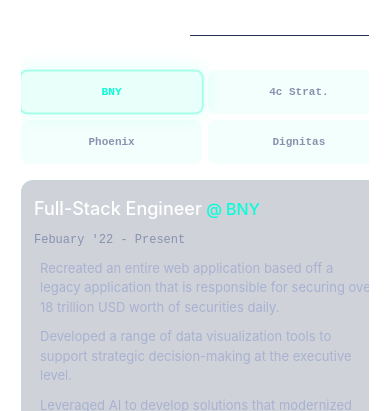
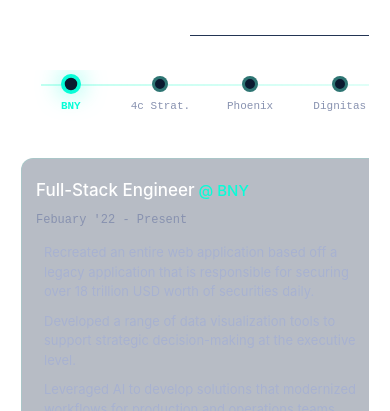
Before and after one commit to MattRayWeinert/MattWeinert, a React (Create React App) app: page / in a window 390 px wide. Shown: the part 1157-1568 px from the top of the page. Built offline with nearby package versions, Linux system fonts and the light colour scheme.

Commit message:
contact form

```diff
--- a/src/components/home/home.css
+++ b/src/components/home/home.css
@@ -4,6 +4,7 @@
     width: 100%;
     max-width: 100%;
     overflow-x: hidden;
+    overflow-y: visible;
 }
 
 .home-wrapper {
@@ -478,7 +479,7 @@
     display: flex;
     -webkit-box-align: center;
     align-items: center;
-    width: 80%;
+    width: 100%;
     height: 42px;
     padding: 0px 20px;
     border-left: 2px solid #233554;
@@ -1151,6 +1152,126 @@
     .carousel-nav-next {
       right: 10px;
     }
+
+    /* Work History Tablet - Horizontal Timeline */
+    .inner {
+      flex-direction: column;
+      gap: 30px;
+      overflow: visible;
+    }
+
+    .tabular {
+      display: flex;
+      flex-direction: row;
+      gap: 0;
+      margin-bottom: 0;
+      padding: 10px 0 20px;
+      background: transparent;
+      border-radius: 0;
+      justify-content: space-between;
+      width: 100%;
+      position: relative;
+      overflow: visible;
+    }
+
+    .tabular::before {
+      content: "";
+      position: absolute;
+      left: 30px;
+      right: 30px;
+      top: 20px;
+      height: 2px;
+      background: linear-gradient(to right, rgba(100, 255, 218, 0.4), rgba(100, 255, 218, 0.2));
+    }
+
+    #tabHeader {
+      display: none;
+    }
+
+    .workButton {
+      display: flex;
+      flex-direction: column;
+      align-items: center;
+      gap: 12px;
+      padding: 0;
+      width: auto;
+      flex: 1;
+      border: none;
+      border-radius: 0;
+      background: transparent;
+      text-align: center;
+      font-size: 13px;
+      font-weight: 500;
+      position: relative;
+      transition: all 0.3s ease;
+      outline: none;
+    }
+
+    .workButton:focus,
+    .workButton:active {
+      background: transparent;
+      outline: none;
+    }
+
+    .workButton::before {
+      content: "";
+      width: 20px;
+      height: 20px;
+      min-width: 20px;
+      border-radius: 50%;
+      background: #0a192f;
+      border: 3px solid rgba(100, 255, 218, 0.4);
+      position: relative;
+      z-index: 1;
+      transition: all 0.3s ease;
+      margin-left: 0;
+      box-sizing: border-box;
+    }
+
+    .workButton[style*="color: rgb(8, 253, 216)"]::before {
+      background: #0a192f;
+      border-color: #08fdd8;
+      border-width: 4px;
+      box-shadow: 0 0 20px rgba(8, 253, 216, 0.6);
+      transform: scale(1.3);
+    }
+
+    .workButton:hover::before {
+      background: #0a192f;
+      border-color: rgba(100, 255, 218, 0.7);
+      border-width: 3.5px;
+      transform: scale(1.15);
+    }
+
+    .workButton[style*="color: rgb(8, 253, 216)"] {
+      color: #08fdd8;
+      font-weight: 600;
+    }
+
+    .workButton:hover {
+      color: #ccd6f6;
+    }
+
+    .buttonText {
+      white-space: nowrap;
+      font-size: 13px;
+    }
+
+    .buttonText-full {
+      display: inline;
+    }
+
+    .buttonText-short {
+      display: none;
+    }
+
+    .jobs {
+      width: 100%;
+      padding: 28px 24px;
+      background: rgba(17, 34, 64, 0.3);
+      border-radius: 12px;
+      border: 1px solid rgba(100, 255, 218, 0.15);
+    }
   }
 
   @media (max-width: 768px) {
@@ -1536,30 +1657,54 @@
       width: 100%;
     }
 
-    /* Work Experience Mobile */
+    /* Work Experience Mobile - Horizontal Timeline */
     .experience {
       padding: 0 5px;
+      overflow: visible;
     }
 
     .section-heading {
-      margin-bottom: 20px;
+      margin-bottom: 24px;
     }
 
     .inner {
       flex-direction: column;
       width: 100%;
       max-width: 100%;
+      gap: 24px;
+      overflow: visible;
+    }
+
+    .tabular {
+      display: flex;
+      flex-direction: row;
       gap: 0;
-    }
-
-    .tabular {
-      display: grid;
-      grid-template-columns: repeat(2, 1fr);
-      gap: 8px;
-      margin-bottom: 16px;
-      padding: 0;
+      margin-bottom: 0;
+      padding: 8px 10px 18px;
       width: 100%;
       max-width: 100%;
+      background: transparent;
+      border-radius: 0;
+      justify-content: space-between;
+      position: relative;
+      overflow-x: auto;
+      overflow-y: visible;
+      scrollbar-width: none;
+      -ms-overflow-style: none;
+    }
+
+    .tabular::-webkit-scrollbar {
+      display: none;
+    }
+
+    .tabular::before {
+      content: "";
+      position: absolute;
+      left: 24px;
+      right: 24px;
+      top: 17px;
+      height: 2px;
+      background: linear-gradient(to right, rgba(100, 255, 218, 0.4), rgba(100, 255, 218, 0.2));
     }
 
     #tabHeader {
@@ -1567,21 +1712,69 @@
     }
 
     .workButton {
+      display: flex;
+      flex-direction: column;
+      align-items: center;
+      gap: 10px;
       white-space: nowrap;
-      padding: 12px 10px;
-      width: 100%;
+      padding: 0;
+      width: auto;
+      flex: 1;
+      min-width: fit-content;
       border: none;
-      border-radius: 10px;
-      background: rgba(100, 255, 218, 0.08);
+      border-radius: 0;
+      background: transparent;
       transition: all 0.3s ease;
-      font-size: 13px;
+      font-size: 12px;
+      font-weight: 500;
+      text-align: center;
+      position: relative;
+      outline: none;
+    }
+
+    .workButton:focus,
+    .workButton:active {
+      background: transparent;
+      outline: none;
+    }
+
+    .workButton::before {
+      content: "";
+      width: 18px;
+      height: 18px;
+      min-width: 18px;
+      border-radius: 50%;
+      background: #0a192f;
+      border: 3px solid rgba(100, 255, 218, 0.4);
+      position: relative;
+      z-index: 1;
+      transition: all 0.3s ease;
+      margin-left: 0;
+      box-sizing: border-box;
+    }
+
+    .workButton[style*="color: rgb(8, 253, 216)"]::before {
+      background: #0a192f;
+      border-color: #08fdd8;
+      border-width: 4px;
+      box-shadow: 0 0 20px rgba(8, 253, 216, 0.6);
+      transform: scale(1.25);
+    }
+
+    .workButton:active::before {
+      background: #0a192f;
+      border-color: rgba(100, 255, 218, 0.7);
+      border-width: 3.5px;
+      transform: scale(1.1);
+    }
+
+    .workButton[style*="color: rgb(8, 253, 216)"] {
+      color: #08fdd8;
       font-weight: 600;
-      text-align: center;
-      border: 2px solid transparent;
     }
 
     .buttonText {
-      font-size: 13px;
+      font-size: 12px;
     }
 
     .buttonText-short {
@@ -1590,23 +1783,16 @@
 
     .buttonText-full {
       display: inline;
-    }
-
-    .workButton[style*="color: rgb(8, 253, 216)"] {
-      background: rgba(100, 255, 218, 0.15);
-      border-color: rgba(100, 255, 218, 0.5);
-      box-shadow: 0 0 20px rgba(8, 253, 216, 0.15);
-      transform: scale(1.02);
     }
 
     .jobs {
       width: 100%;
       max-width: 100%;
       overflow-x: hidden;
-      padding: 18px 14px;
-      background: rgba(17, 34, 64, 0.2);
+      padding: 24px 18px;
+      background: rgba(17, 34, 64, 0.3);
       border-radius: 12px;
-      border: 1px solid rgba(100, 255, 218, 0.1);
+      border: 1px solid rgba(100, 255, 218, 0.15);
     }
 
     .job {
@@ -1614,8 +1800,8 @@
     }
 
     .job h3 {
-      font-size: 17px;
-      margin-bottom: 6px;
+      font-size: 18px;
+      margin-bottom: 8px;
       line-height: 1.3;
     }
 
@@ -1624,25 +1810,25 @@
     }
 
     .job h3 .company {
-      font-size: 15px;
+      font-size: 16px;
       margin-top: 0;
     }
 
     .job p {
-      font-size: 12px;
+      font-size: 13px;
       color: #8892b0;
+      margin-bottom: 16px;
+    }
+
+    .job .duties {
+      margin-top: 16px;
+    }
+
+    .job-listItem {
+      font-size: 14px;
+      line-height: 1.6;
       margin-bottom: 12px;
-    }
-
-    .job .duties {
-      margin-top: 12px;
-    }
-
-    .job-listItem {
-      font-size: 13px;
-      line-height: 1.5;
-      margin-bottom: 10px;
-      padding-left: 6px;
+      padding-left: 8px;
       word-wrap: break-word;
       overflow-wrap: break-word;
       color: #a8b2d1;
@@ -1651,7 +1837,7 @@
     .job-listItem::before {
       color: #08fdd8;
       font-weight: bold;
-      margin-right: 6px;
+      margin-right: 8px;
     }
 
     /* Portfolio/Carousel is already responsive */
@@ -1804,14 +1990,42 @@
       font-size: 14px;
     }
 
+    .tabular {
+      padding: 6px 8px 16px;
+    }
+
+    .tabular::before {
+      left: 20px;
+      right: 20px;
+      top: 14px;
+      height: 2px;
+    }
 
     .workButton {
-      padding: 8px 12px;
+      padding: 0;
+      gap: 8px;
       font-size: 11px;
-      min-height: 44px;
-      display: flex;
-      align-items: center;
-      justify-content: center;
+      outline: none;
+    }
+
+    .workButton:focus,
+    .workButton:active {
+      background: transparent;
+      outline: none;
+    }
+
+    .workButton::before {
+      width: 16px;
+      height: 16px;
+      min-width: 16px;
+      margin-left: 0;
+      background: #0a192f;
+      border: 3px solid rgba(100, 255, 218, 0.4);
+    }
+
+    .workButton[style*="color: rgb(8, 253, 216)"]::before {
+      border-color: #08fdd8;
+      border-width: 3.5px;
     }
 
     .buttonText {
@@ -1827,20 +2041,20 @@
     }
 
     .jobs {
-      padding: 16px 12px;
+      padding: 20px 14px;
     }
 
     .job h3 {
-      font-size: 18px;
+      font-size: 17px;
     }
 
     .job h3 .company {
-      font-size: 16px;
+      font-size: 15px;
     }
 
     .job p {
       font-size: 12px;
-      margin-bottom: 12px;
+      margin-bottom: 14px;
     }
 
     .job-listItem {
--- a/src/components/sections/ExperienceSection.js
+++ b/src/components/sections/ExperienceSection.js
@@ -42,12 +42,12 @@
                     <div className="inner">
                         <div className="tabular">
                             <div id="tabHeader"></div>
-                            {experiences.map((exp, index) => (
+                            {[...experiences].map((exp, index) => (
                                 <button
                                     key={exp.id}
                                     id={`${exp.id}Button`}
                                     className="workButton"
-                                    style={{color: index === 0 ? '#08fdd8' : '#8892b0'}}
+                                    style={{color: exp.id === currentJobTab ? '#08fdd8' : '#8892b0'}}
                                     onClick={() => workButtonClicked(exp.id)}
                                 >
                                     <span className="buttonText buttonText-full">{exp.displayName}</span>
```
